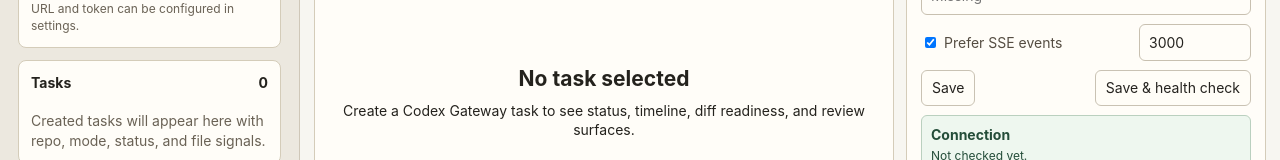
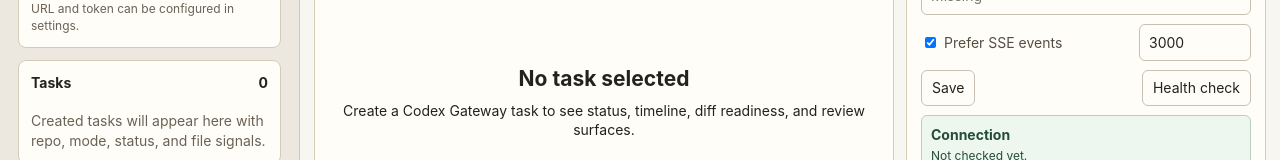
Before and after one commit to s-hiraoku/hakoniwa, a React (Vite) app: page / in a window 1280 px wide. Shown: the part 262-422 px from the top of the page. Built offline with nearby package versions, Linux system fonts and the light colour scheme.

Commit message:
Restore separate Gateway health check action

```diff
--- a/src/renderer/App.tsx
+++ b/src/renderer/App.tsx
@@ -343,7 +343,6 @@ function SettingsPanel(props: {
       return;
     }
     try {
-      await saveSettings();
       const health = await window.hakoniwa.checkProviderHealth(CODEX_GATEWAY_PROVIDER_ID);
       props.setSnapshot(await window.hakoniwa.getProviderSnapshot());
       props.setNotice(health.message);
@@ -396,7 +395,7 @@ function SettingsPanel(props: {
         </div>
         <div className="button-row">
           <button onClick={save}>Save</button>
-          <button onClick={checkHealth}>Save & health check</button>
+          <button onClick={checkHealth}>Health check</button>
         </div>
         <div className={health?.status === "error" ? "error-box" : "status-box"}>
           <strong>Connection</strong>
```
